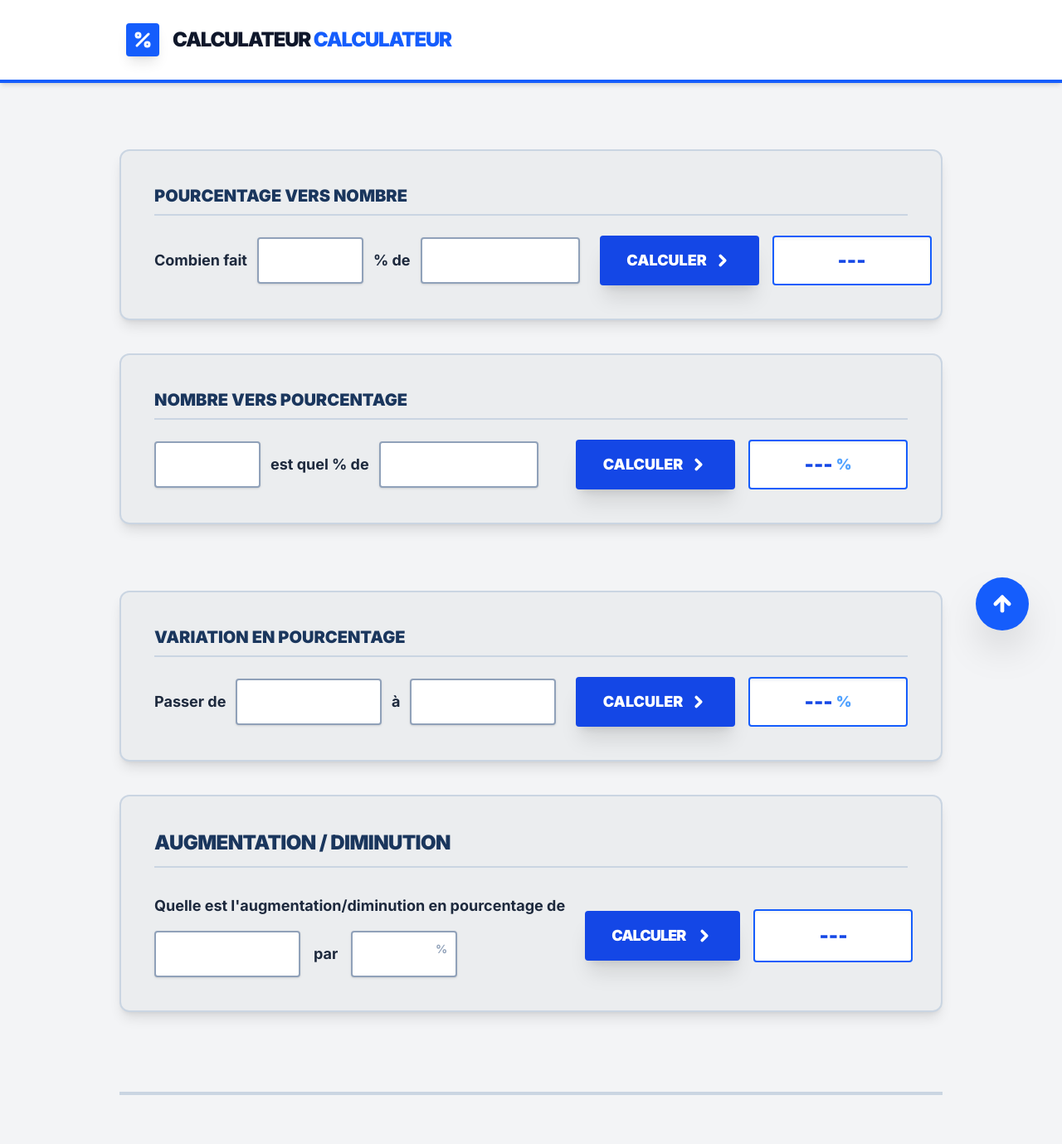
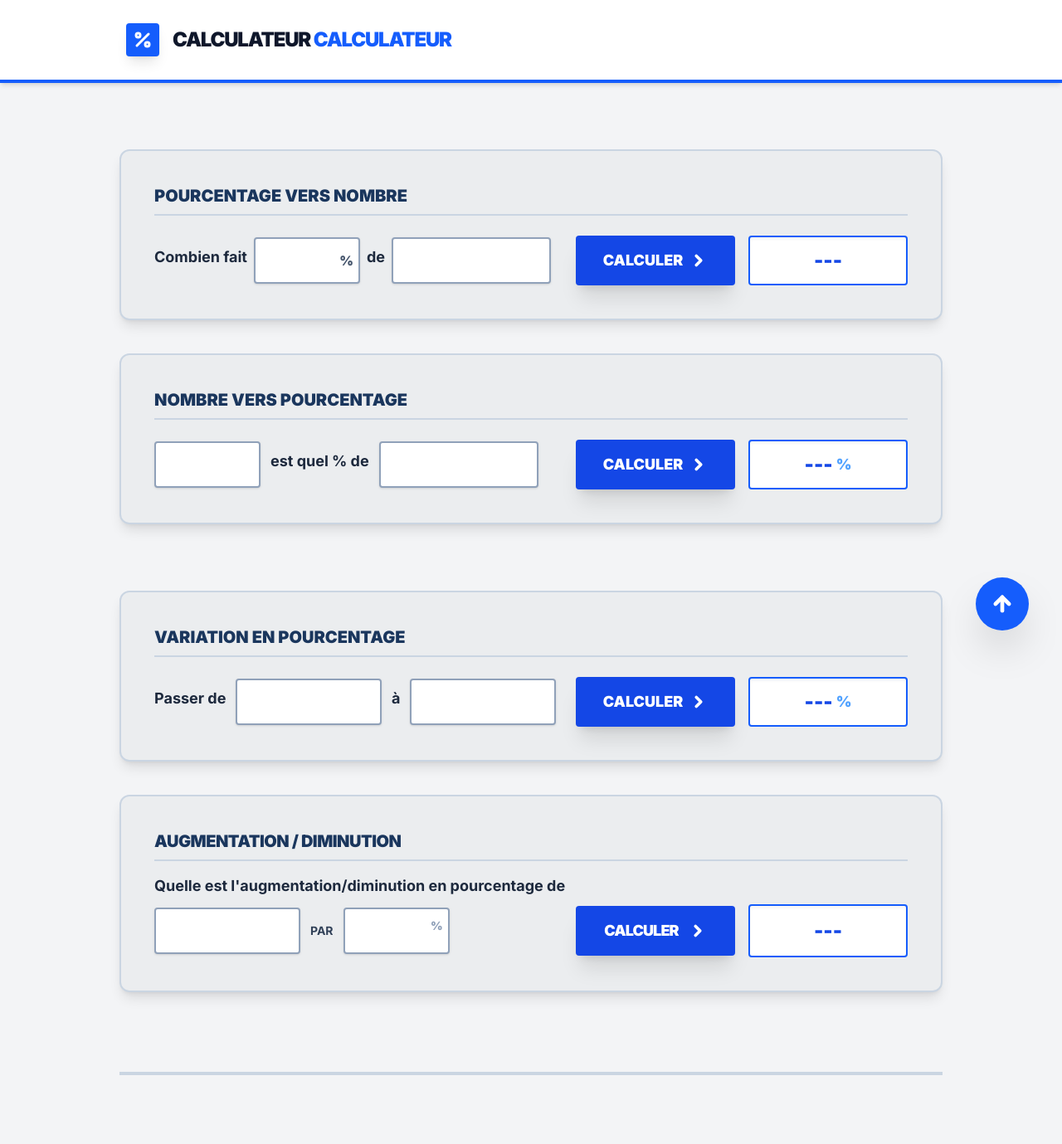
Before and after one commit to mirrzamustafa/percentagecalculator, a Next.js app: page / in a window 1280 px wide. Shown: the top 1379 px of the page at 83% size. Built offline with nearby package versions, Linux system fonts and the light colour scheme.

Commit message:
feat: update

```diff
--- a/src/components/CalculatorClient.tsx
+++ b/src/components/CalculatorClient.tsx
@@ -81,7 +81,7 @@ export default function CalculatorClient({
   };
 
   const inputClass = "w-full border-2 border-slate-400 bg-white p-3 text-xl font-bold text-slate-900 focus:border-blue-600 focus:ring-4 focus:ring-blue-100 outline-none rounded shadow-sm no-spinner transition-all";
-  const labelClass = "text-base sm:text-lg font-bold text-slate-800 whitespace-nowrap";
+  const labelClass = "mb-2 text-base sm:text-lg font-bold text-slate-800 ";
 
   return (
     <div className="min-h-screen bg-[#f3f4f6] text-slate-900 antialiased font-sans pb-20 selection:bg-blue-100">
@@ -102,30 +102,50 @@ export default function CalculatorClient({
         <AdSlot adClient={adClient} adSlot={adSlotTop} />
 
 {/* Card A: Percent to Number */}
-        <section className="rounded-xl border-2 border-slate-300 bg-[#ebedef] p-6 sm:p-10 shadow-lg relative">
+<section className="rounded-xl border-2 border-slate-300 bg-[#ebedef] p-5 sm:p-10 shadow-lg relative">
   <h2 className="mb-6 text-xl font-black text-[#1a365d] border-b-2 border-slate-300 pb-2 uppercase">{cardA.title}</h2>
 
   <div className="flex flex-col lg:flex-row lg:items-center gap-6">
-            {/* Inline Row for Mobile and Desktop */}
-            <div className="flex flex-row items-center gap-3 flex-1">
+    {/* Input Row: Balanced for French labels and larger boxes */}
+    <div className="flex flex-row items-center gap-2 flex-1 min-w-0">
       <span className={labelClass}>{cardA.labelValue}</span>
-              <div className="w-24 sm:w-32">
-                <input type="number" value={calcA.percent} onChange={(e) => setCalcA({ ...calcA, percent: e.target.value })} className={inputClass} />
+
+      {/* Input with internal % symbol */}
+      <div className="w-[35%] sm:w-32 shrink-0 relative">
+        <input
+          type="number"
+          value={calcA.percent}
+          onChange={(e) => setCalcA({ ...calcA, percent: e.target.value })}
+          className={`${inputClass} pr-7 sm:pr-8`} // Padding added to avoid text overlapping the %
+        />
+        <span className="absolute right-2 top-1/2 -translate-y-1/2 text-slate-600 font-black text-sm sm:text-base pointer-events-none">
+          %
+        </span>
       </div>
-              <span className={labelClass}>% {cardA.labelTotal}</span>
-              <div className="flex-1 lg:flex-initial lg:w-48">
-                <input type="number" value={calcA.total} onChange={(e) => setCalcA({ ...calcA, total: e.target.value })} className={inputClass} />
+
+      <span className={labelClass}>{cardA.labelTotal}</span>
+
+      <div className="w-[30%] sm:w-48 shrink-0">
+        <input
+          type="number"
+          value={calcA.total}
+          onChange={(e) => setCalcA({ ...calcA, total: e.target.value })}
+          className={inputClass}
+        />
       </div>
     </div>
 
+    {/* Action & Result Row */}
     <div className="flex flex-col lg:flex-row items-center gap-4 w-full lg:w-auto relative">
-              {/* Sharp On-Card Error Message */}
       {calcA.hint && (
-                <span className="absolute -top-6 left-0 text-xs font-black uppercase text-red-600 tracking-tight">
+        <span className="absolute -top-5 left-0 text-[10px] font-black uppercase text-red-600 leading-none">
           {calcA.hint}
         </span>
       )}
-              <button onClick={runCalcA} className="w-full lg:w-48 flex items-center justify-center gap-2 rounded bg-blue-700 py-4 text-lg font-black uppercase text-white shadow-xl active:scale-95 transition-all">
+      <button
+        onClick={runCalcA}
+        className="w-full lg:w-48 flex items-center justify-center gap-2 rounded bg-blue-700 py-4 text-lg font-black uppercase text-white shadow-xl active:scale-95 transition-all"
+      >
         {ui.calculate} <ChevronRight size={22} strokeWidth={4} />
       </button>
       <div className="w-full lg:w-48 bg-white border-2 border-blue-600 py-3 text-2xl font-black text-blue-700 text-center rounded shadow-inner">
@@ -134,7 +154,6 @@ export default function CalculatorClient({
     </div>
   </div>
 </section>
-
         {/* Card B: Number to Percent */}
         <section className="rounded-xl border-2 border-slate-300 bg-[#ebedef] p-6 sm:p-10 shadow-lg relative">
           <h2 className="mb-6 text-xl font-black text-[#1a365d] border-b-2 border-slate-300 pb-2 uppercase">{cardB.title}</h2>
@@ -198,34 +217,32 @@ export default function CalculatorClient({
             </div>
           </div>
         </section>
-
 {/* Card C: Increase / Decrease */}
-        <section className="rounded-xl border-2 border-slate-300 bg-[#ebedef] p-6 sm:p-10 shadow-lg relative">
-          <h2 className="mb-8 text-2xl font-black text-[#1a365d] border-b-2 border-slate-300 pb-3 uppercase tracking-tight">
+<section className="rounded-xl border-2 border-slate-300 bg-[#ebedef] p-5 sm:p-10 shadow-lg relative">
+  <h2 className="mb-4 text-xl font-black text-[#1a365d] border-b-2 border-slate-300 pb-2 uppercase tracking-tight">
     {cardC.title}
   </h2>
+  {/* Label kept above to prevent horizontal crowding on mobile */}
+  <p className={labelClass}>{cardC.labelBase}</p>
+
   <div className="flex flex-col lg:flex-row lg:items-center gap-6">
-            <div className="flex flex-wrap flex-1 items-center gap-4">
-              <span className={labelClass}>{cardC.labelBase}</span>
-              <div className="w-32 sm:w-44">
+    <div className="flex flex-row items-center gap-3 flex-1 min-w-0">
+      <div className="w-[50%] sm:w-44 shrink-0">
         <input type="number" value={calcC.base} onChange={(e) => setCalcC({ ...calcC, base: e.target.value })} className={inputClass} />
       </div>
-              <span className={labelClass}>{cardC.labelChange}</span>
-              <div className="w-24 sm:w-32 relative">
+      <span className="text-xs sm:text-sm font-bold text-slate-700 uppercase shrink-0">{cardC.labelChange}</span>
+      <div className="w-[35%] sm:w-32 shrink-0 relative">
         <input type="number" value={calcC.percent} onChange={(e) => setCalcC({ ...calcC, percent: e.target.value })} className={inputClass} />
-                <span className="absolute right-3 top-3 text-slate-400 font-bold text-sm">%</span>
+        <span className="absolute right-2 top-3 text-slate-400 font-black text-xs sm:text-sm">%</span>
       </div>
     </div>
-            <div className="flex flex-col sm:flex-row items-center gap-4 sm:w-full lg:w-auto relative">
-              {calcC.hint && (
-                <span className="absolute -top-6 left-0 text-xs font-black uppercase text-red-600 tracking-tight">
-                  {calcC.hint}
-                </span>
-              )}
-              <button onClick={runCalcC} className="w-full sm:w-auto flex items-center justify-center gap-3 rounded bg-blue-700 px-8 py-4 text-lg font-black uppercase tracking-tighter text-white shadow-xl hover:bg-blue-800 active:scale-95 transition-all">
+
+    <div className="flex flex-col lg:flex-row items-center gap-4 w-full lg:w-auto relative">
+      {calcC.hint && <span className="absolute -top-5 left-0 text-[10px] font-black uppercase text-red-600 leading-none">{calcC.hint}</span>}
+      <button onClick={runCalcC} className="w-full lg:w-48 flex items-center justify-center gap-3 rounded bg-blue-700 py-4 text-lg font-black uppercase tracking-tighter text-white shadow-xl hover:bg-blue-800 active:scale-95 transition-all">
         {ui.calculate} <ChevronRight size={22} strokeWidth={4} />
       </button>
-              <div className="w-full sm:w-48 bg-white border-2 border-blue-600 p-3.5 text-2xl font-black text-blue-700 text-center rounded shadow-inner">
+      <div className="w-full lg:w-48 bg-white border-2 border-blue-600 p-3.5 text-2xl font-black text-blue-700 text-center rounded shadow-inner">
         {calcC.result || "---"}
       </div>
     </div>
```
Lines whose indentation alone changed are shown as unchanged.
